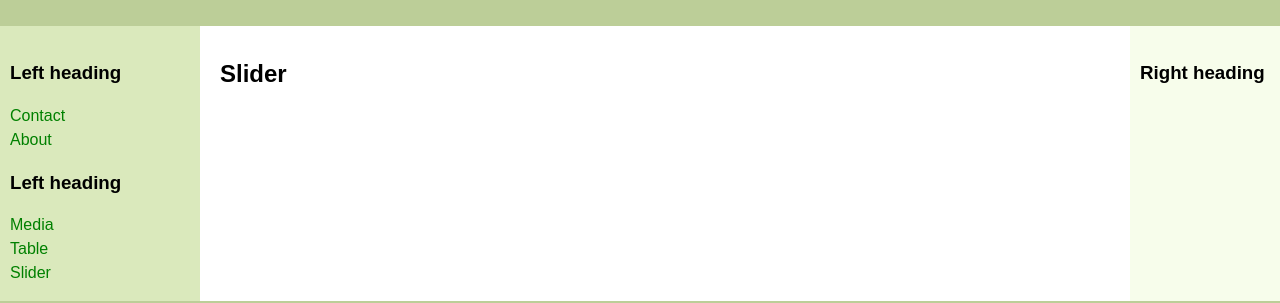
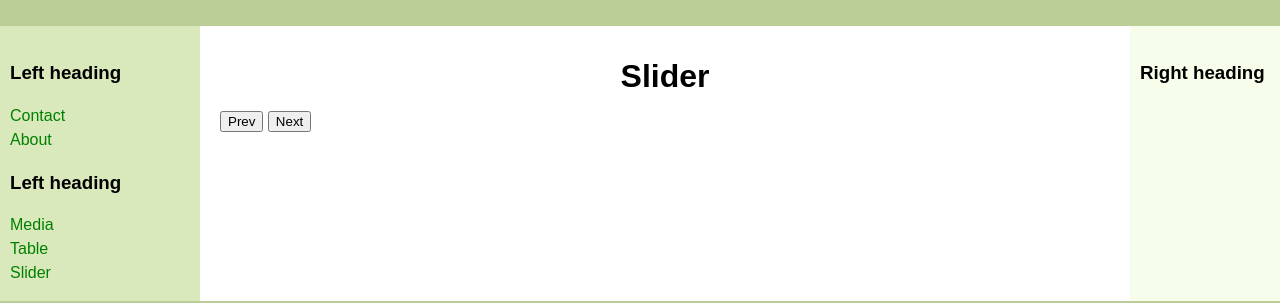
Before and after one commit to ShacherMacher/test_website, a plain HTML site: page test_website/slider.html in a window 1280 px wide. Shown: the part 79-382 px from the top of the page. Drawn offline with Linux system fonts and the light colour scheme.

Commit message:
Add files via upload

```diff
--- a/test_website/slider.html
+++ b/test_website/slider.html
@@ -5,6 +5,8 @@
     <title>3 Column Layout</title>
     <link href="assets/css/layout.css" rel="stylesheet">
     <link href="assets/css/style.css" rel="stylesheet">
+    <link href="assets/css/slide.css" rel="stylesheet">
+
 </head>
 <body>
 <header class="header"><p>
@@ -12,10 +14,11 @@
 </p></header>
 <div class="container">
     <main class="center column">
-        <article>
-            <h1>Slider</h1>
-            <p></p>
-        </article>
+        <h1 align="center">Slider</h1>
+        <div id="mySlider"></div>
+        <button class="button" id="sliderPrev" onclick="prevSlide()">Prev</button>
+        <button class="button" id="sliderNext" onclick="nextSlide()">Next</button>
+        <p></p>
     </main>
     <nav class="left column">
         <h3>Left heading</h3>
@@ -40,5 +43,6 @@
         <img alt="" class="logo" src="assets/img/logo.png"/>
     </p></footer>
 </div>
+<script src="assets/js/script.js"></script>
 </body>
 </html>
```
